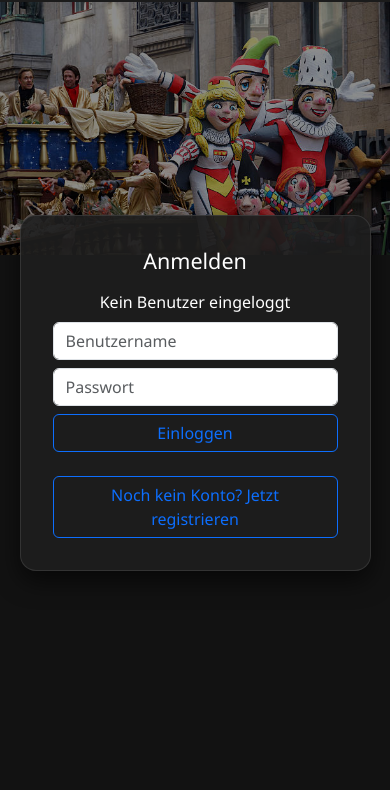
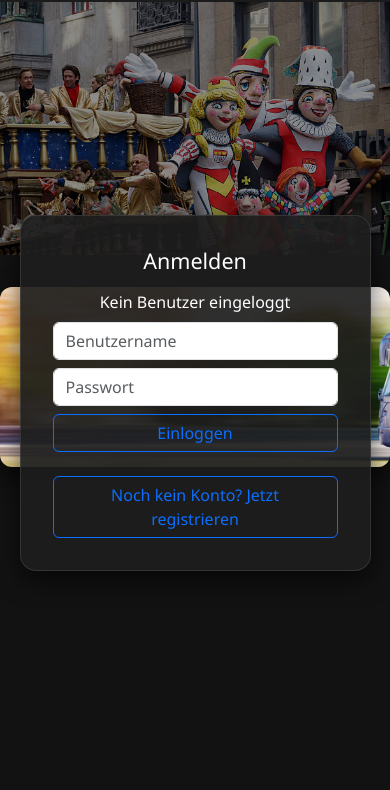
Before and after one commit to xamsemi/Advanced-Programing, a plain HTML site: page frontend/public/index.html in a window 390 px wide. Shown: the part 54-844 px from the top of the page. Drawn offline with nearby package versions, Linux system fonts and the light colour scheme; no server answers.

Commit message:
Bild Hinterung styles1.css

```diff
--- a/frontend/public/css/styles1.css
+++ b/frontend/public/css/styles1.css
@@ -35,6 +35,20 @@ body {
   background-color: #121212;
   position: relative;
 }
+
+
+/* neu neu neu === Bildbereich unter dem Login (Goldener Schnitt) === */
+.auth-image {
+  margin-top: calc(38vh * 0.15); /* harmonischer Abstand (Goldener Schnitt) */
+  width: 100%;
+  height: 260px;
+  background-image: url('../img/Bus.png');
+  background-size: cover;
+  background-position: center;
+  border-radius: 1rem;
+  box-shadow: 0 10px 25px rgba(0, 0, 0, 0.6);
+}
+
 
 /* === Karte (leicht über dem Bild schwebend) === */
 .auth-card {
@@ -306,3 +320,11 @@ footer {
 .modal-header {
   border-bottom: 1px solid rgba(255, 255, 255, 0.1);
 }
+/*neu neu neu === Bildbereich unter dem Login (Goldener Schnitt) === */
+@media (max-width: 768px) {
+  .auth-image {
+    height: 180px;
+    margin-top: 2rem;
+    border-radius: 0.75rem;
+  }
+}
```
